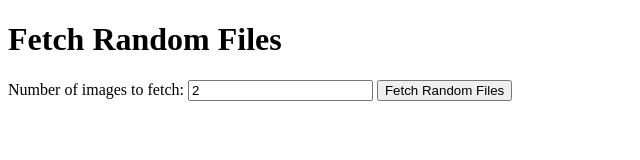
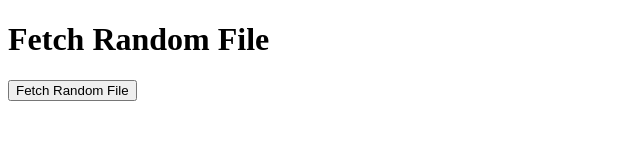
Before and after one commit to abhi-koradia/assignment-3, a website: page views/fetch-random.html in a window 1280 px wide. Shown: the whole page, without its empty margins (0-640 px from the left). Drawn offline with Linux system fonts and the light colour scheme.

Commit message:
Fix minor issue

```diff
--- a/views/fetch-random.html
+++ b/views/fetch-random.html
@@ -3,43 +3,31 @@
 <head>
   <meta charset="UTF-8">
   <meta name="viewport" content="width=device-width, initial-scale=1.0">
-  <title>Fetch Random Files</title>
+  <title>Fetch Random File</title>
 </head>
 <body>
-  <h1>Fetch Random Files</h1>
-  <label for="imageCount">Number of images to fetch:</label>
-  <input type="number" id="imageCount" min="1" value="2" />
-  <button onclick="fetchRandomFiles()">Fetch Random Files</button>
+  <h1>Fetch Random File</h1>
+  <button onclick="fetchRandomFile()">Fetch Random File</button>
   <div id="imageContainer"></div>
   <script>
-    function fetchRandomFiles() {
-      const count = document.getElementById('imageCount').value;
-      if (count < 1) {
-        alert("Please enter a number greater than 0.");
-        return;
-      }
-      fetch(`/fetch/multiple?count=${count}`)
+    function fetchRandomFile() {
+      fetch("/fetch")
         .then(response => response.json())
         .then(data => {
-          console.log(data);
           const imageContainer = document.getElementById('imageContainer');
           imageContainer.innerHTML = ''; // Clear any existing content
-          if (Array.isArray(data) && data.length > 0) {
-            data.forEach((image) => {
-              if (image.imageBuffer) {
-                const imgElement = document.createElement('img');
-                imgElement.src = `data:${image.contentType};base64,${image.imageBuffer}`;
-                imgElement.alt = image.filename;
-                imgElement.style.maxWidth = '200px';
-                imgElement.style.margin = '10px';
-                imageContainer.appendChild(imgElement);
-              }
-            });
+          if (data && data.imageBuffer) {
+            const imgElement = document.createElement('img');
+            imgElement.src = `data:${data.contentType};base64,${data.imageBuffer}`;
+            imgElement.alt = data.filename;
+            imgElement.style.maxWidth = '500px';
+            imgElement.style.margin = '10px';
+            imageContainer.appendChild(imgElement);
           } else {
-            imageContainer.innerHTML = '<p>No images found.</p>';
+            imageContainer.innerHTML = '<p>No image found.</p>';
           }
         })
-        .catch(error => console.error("Error fetching files:", error));
+        .catch(error => console.error("Error fetching file:", error));
     }
   </script>
 </body>
```
